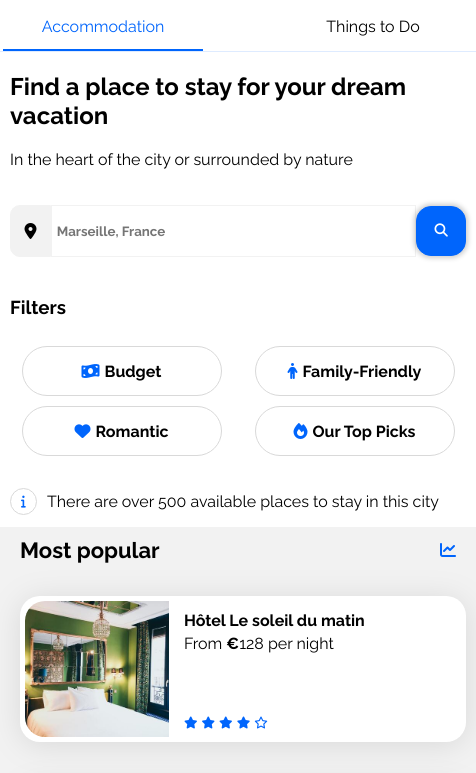
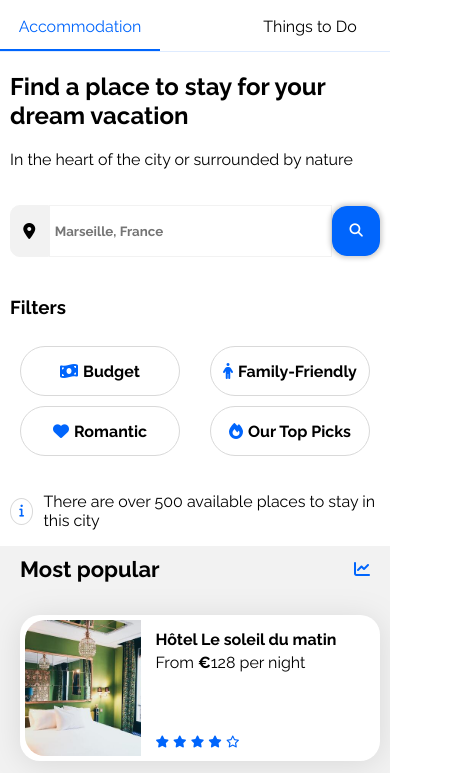
Before and after one commit to iRonic94/OCR-Project2-, a plain HTML site: page index.html in a window 390 px wide. Shown: the part 71-844 px from the top of the page, 476 px wide, since content can reach past the window. Drawn offline with Linux system fonts and the light colour scheme.

Commit message:
attempt to fix horizontal scroll issue

```diff
--- a/css/style.css
+++ b/css/style.css
@@ -398,7 +398,7 @@ button.filter-button {
 @media screen and (max-width: 768px) {
     .main-container {
         padding: 0px;
-        min-width: 476px;
+        max-width: 476px;
     }
 
     .navbar {
@@ -411,7 +411,8 @@ button.filter-button {
 
     .navbar-menu {
         display: grid;
-        grid-template-columns: repeat(2, 200px);
+        grid-template-columns: repeat(2, 1fr);
+        width: 100%;
     }
 
     li:first-child::before {
@@ -434,13 +435,14 @@ button.filter-button {
         justify-items: center;
     }
 
+
+    button.filter-button {
+        max-width: 100%;
+    }
+
     .filters {
         align-items: stretch;
         flex-direction: column;
-    }
-
-    button.filter-button {
-        width: 200px;
     }
 
     .search-section {
@@ -495,7 +497,7 @@ button.filter-button {
     }
 
     .activites-card {
-        width: 400px;
+        max-width: 400px;
     }
 
     .activites img {
```
